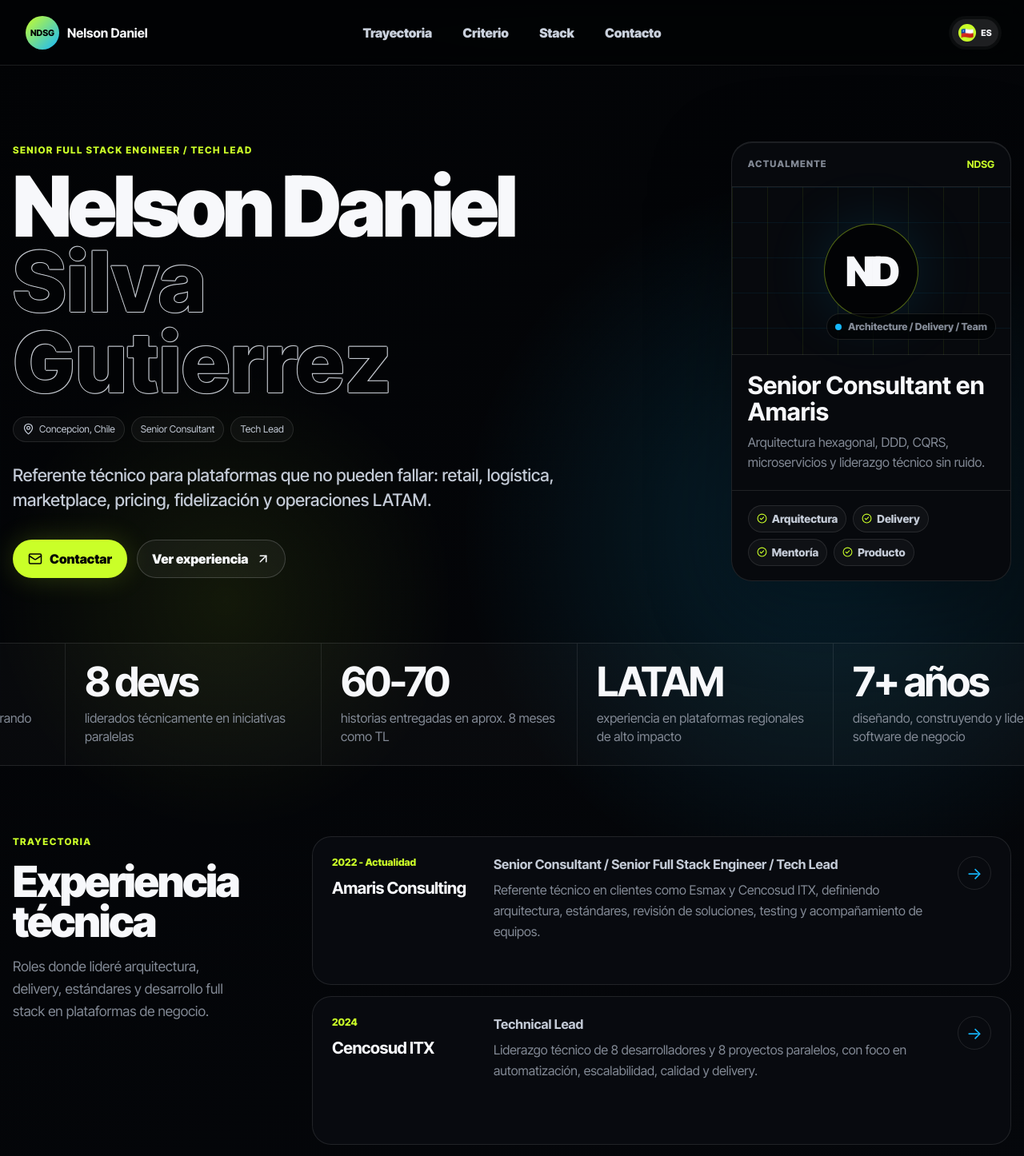
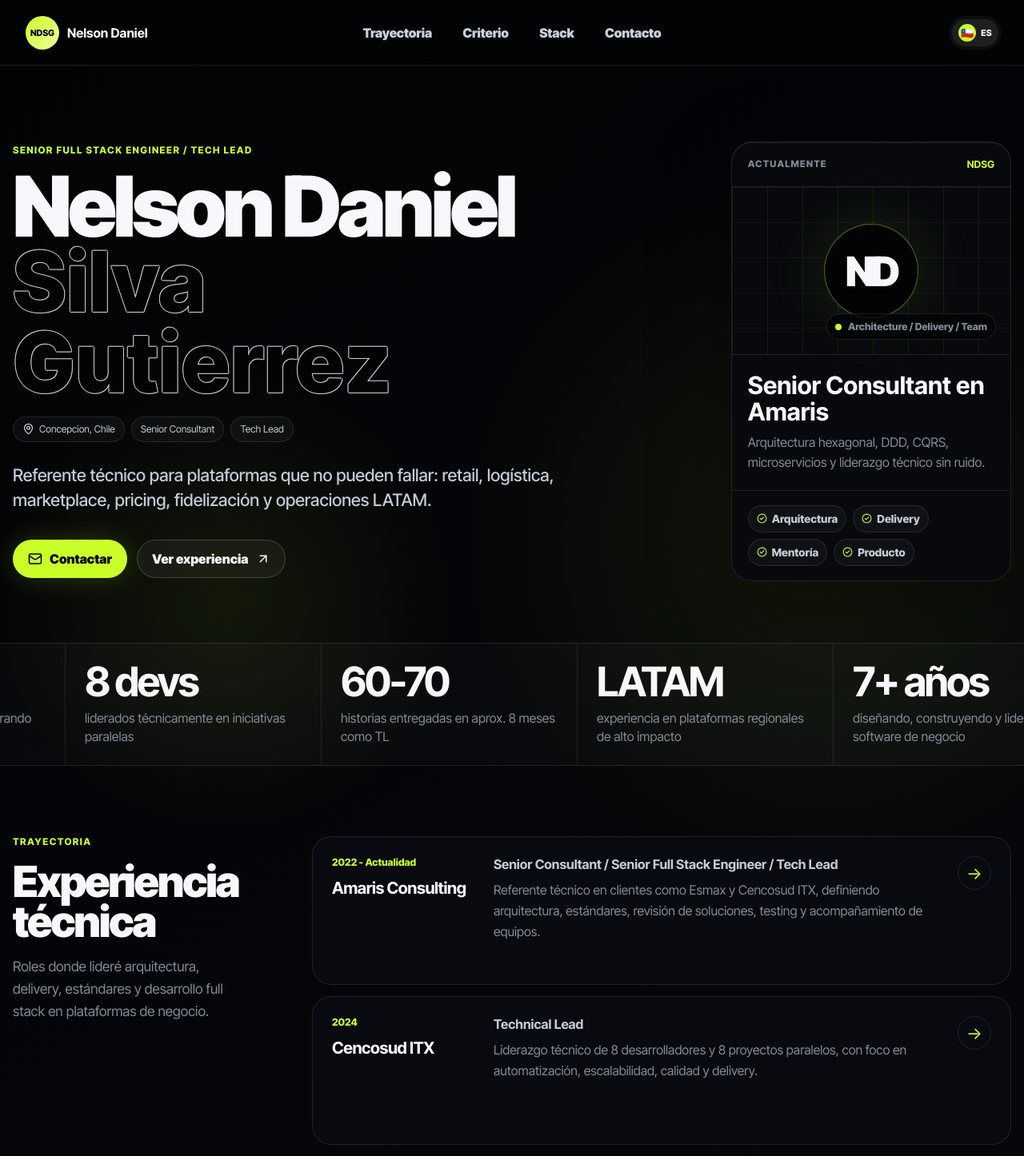
Before and after one commit to ndsg24/portfolio, a React (Vite) app: page / in a window 1280 px wide. Shown: the top 1446 px of the page at 80% size. Built offline with nearby package versions, Linux system fonts and the light colour scheme.

Commit message:
Switch palette to lime on black

```diff
--- a/src/styles.css
+++ b/src/styles.css
@@ -18,9 +18,7 @@
   --panel: rgba(255, 255, 255, 0.045);
   --panel-strong: rgba(255, 255, 255, 0.072);
   --lime: #caff28;
-  --blue: #15b8ff;
   --lime-dim: rgba(202, 255, 40, 0.14);
-  --blue-dim: rgba(21, 184, 255, 0.13);
   --mono: "Inter Tight", Inter, ui-sans-serif, system-ui, sans-serif;
   --radius: 24px;
 }
@@ -40,7 +38,7 @@ body {
   overflow-x: hidden;
   background:
     radial-gradient(circle at 22% 18%, rgba(202, 255, 40, 0.08), transparent 18rem),
-    radial-gradient(circle at 80% 16%, rgba(21, 184, 255, 0.16), transparent 28rem),
+    radial-gradient(circle at 80% 16%, rgba(202, 255, 40, 0.08), transparent 28rem),
     radial-gradient(circle at 10% 62%, rgba(202, 255, 40, 0.09), transparent 24rem),
     linear-gradient(145deg, #020305 0%, #05070b 48%, #020305 100%);
 }
@@ -66,7 +64,7 @@ body::after {
   content: "";
   background:
     repeating-linear-gradient(115deg, rgba(202, 255, 40, 0.035) 0 1px, transparent 1px 18px),
-    radial-gradient(circle at 70% 58%, rgba(21, 184, 255, 0.12), transparent 26rem);
+    radial-gradient(circle at 70% 58%, rgba(202, 255, 40, 0.08), transparent 26rem);
   opacity: 0.42;
   mix-blend-mode: screen;
   mask-image: linear-gradient(to bottom, transparent 0%, black 18%, black 78%, transparent 100%);
@@ -102,7 +100,7 @@ a {
   left: 0;
   z-index: 70;
   height: 2px;
-  background: linear-gradient(90deg, var(--lime), var(--blue));
+  background: linear-gradient(90deg, rgba(202, 255, 40, 0.2), var(--lime), rgba(202, 255, 40, 0.2));
 }
 
 .topbar {
@@ -187,7 +185,7 @@ a {
   height: 42px;
   place-items: center;
   border-radius: 50%;
-  background: linear-gradient(135deg, var(--lime), var(--blue));
+  background: linear-gradient(135deg, var(--lime), #f0ff9a);
   color: #020305;
   font-family: inherit;
   font-size: 0.68rem;
@@ -231,7 +229,7 @@ a {
   bottom: 7px;
   left: 0;
   height: 2px;
-  background: linear-gradient(90deg, var(--lime), var(--blue));
+  background: linear-gradient(90deg, rgba(202, 255, 40, 0.2), var(--lime), rgba(202, 255, 40, 0.2));
   content: "";
   opacity: 0;
   transform: scaleX(0.45);
@@ -337,7 +335,7 @@ a {
 .icon-link:focus-visible,
 .language-switcher button:focus-visible,
 .language-current:focus-visible {
-  outline: 2px solid var(--blue);
+  outline: 2px solid var(--lime);
   outline-offset: 4px;
 }
 
@@ -480,8 +478,8 @@ h1 {
 
 .button.secondary:hover,
 .icon-link:hover {
-  border-color: rgba(21, 184, 255, 0.75);
-  box-shadow: 0 0 34px rgba(21, 184, 255, 0.12);
+  border-color: rgba(202, 255, 40, 0.62);
+  box-shadow: 0 0 34px rgba(202, 255, 40, 0.08);
 }
 
 .operator-card {
@@ -530,7 +528,7 @@ h1 {
   border-bottom: 1px solid var(--line);
   background:
     linear-gradient(90deg, rgba(202, 255, 40, 0.08) 1px, transparent 1px),
-    linear-gradient(rgba(21, 184, 255, 0.07) 1px, transparent 1px);
+    linear-gradient(rgba(202, 255, 40, 0.055) 1px, transparent 1px);
   background-size: 44px 44px;
 }
 
@@ -546,7 +544,7 @@ h1 {
   font-size: 3.2rem;
   font-weight: 900;
   letter-spacing: -0.08em;
-  box-shadow: 0 0 80px rgba(21, 184, 255, 0.14);
+  box-shadow: 0 0 80px rgba(202, 255, 40, 0.12);
 }
 
 .operator-status {
@@ -569,7 +567,7 @@ h1 {
   width: 8px;
   height: 8px;
   border-radius: 50%;
-  background: var(--blue);
+  background: var(--lime);
 }
 
 .operator-copy {
@@ -778,7 +776,7 @@ h2 {
   place-items: center;
   border: 1px solid var(--line);
   border-radius: 50%;
-  color: var(--blue);
+  color: var(--lime);
   font-size: 1.3rem;
 }
 
@@ -808,14 +806,14 @@ h2 {
 
 .principle-item:hover {
   transform: translateY(-3px);
-  border-color: rgba(21, 184, 255, 0.34);
+  border-color: rgba(202, 255, 40, 0.32);
   background: #0b0e13;
 }
 
 .principle-item span {
   display: block;
   margin-bottom: 28px;
-  color: var(--blue);
+  color: var(--lime);
   font-family: inherit;
   font-size: 0.74rem;
   font-weight: 800;
@@ -872,7 +870,7 @@ h2 {
   border-top: 1px solid var(--line);
   border-bottom: 1px solid var(--line);
   background:
-    linear-gradient(90deg, rgba(202, 255, 40, 0.055), rgba(21, 184, 255, 0.045)),
+    linear-gradient(90deg, rgba(202, 255, 40, 0.055), rgba(202, 255, 40, 0.035)),
     rgba(255, 255, 255, 0.018);
 }
 
@@ -911,9 +909,9 @@ h2 {
 .tech-fallback {
   display: grid;
   place-items: center;
-  border: 1px solid rgba(21, 184, 255, 0.5);
+  border: 1px solid rgba(202, 255, 40, 0.42);
   border-radius: 9px;
-  background: rgba(21, 184, 255, 0.08);
+  background: rgba(202, 255, 40, 0.07);
   color: var(--lime);
   font-size: 0.74rem;
   font-weight: 900;
```
